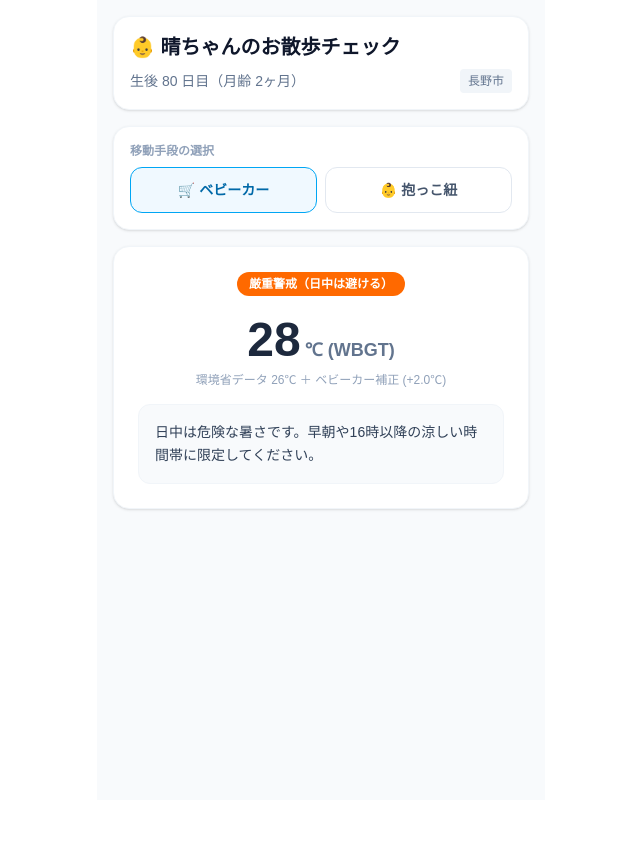
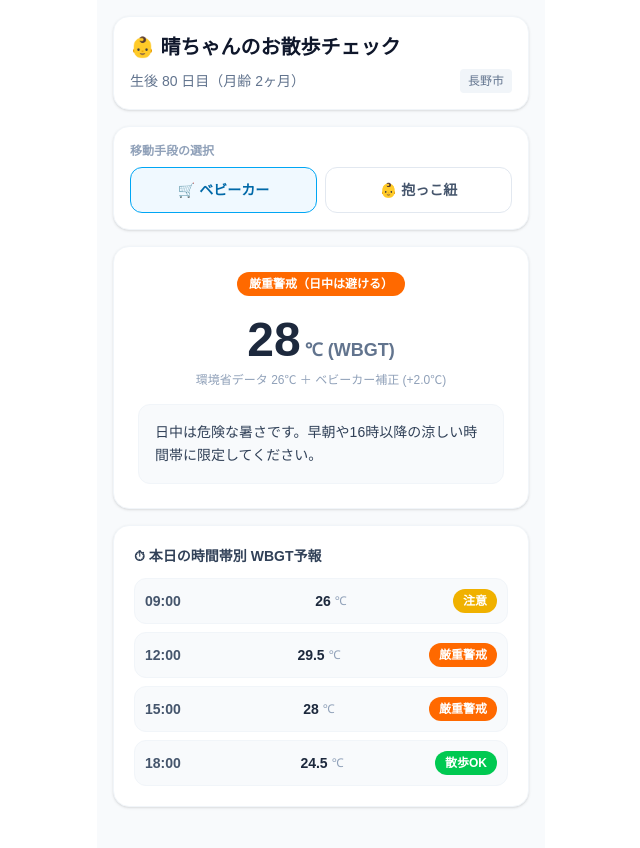
Before and after one commit to tkrtn3110/hare-stroller-wbgt, a Next.js app: page / in a window 1280 px wide. Shown: the top 848 px of the page, without its empty margins (319-959 px from the left). Before the commit the page ends 800 px from the top, so only its background shows below. Built offline with nearby package versions, Linux system fonts and the light colour scheme; no server answers.

Commit message:
Add hourly forecast list

```diff
--- a/app/api/wbgt/route.ts
+++ b/app/api/wbgt/route.ts
@@ -1,60 +1,77 @@
 // app/api/wbgt/route.ts
 import { NextResponse } from 'next/server';
 
+export type HourlyWbgtData = {
+  time: string; // 例: "09:00"
+  wbgt: number;
+};
+
 export async function GET(request: Request) {
   const { searchParams } = new URL(request.url);
-  // 地点コード（指定がなければ長野市: 48141）
-  const pointId = searchParams.get('pointId') || '48141';
+  const pointId = searchParams.get('pointId') || '48141'; // 長野市
 
-  // 環境省のWBGT予測CSVのURL
   const csvUrl = `https://www.wbgt.env.go.jp/prev15v/data/forecast/wbgt_${pointId}.csv`;
 
   try {
     const response = await fetch(csvUrl, {
-      headers: {
-        'User-Agent': 'Mozilla/5.0',
-      },
-      // 1時間ごとに最新データをキャッシュ・再取得
+      headers: { 'User-Agent': 'Mozilla/5.0' },
       next: { revalidate: 3600 },
     });
 
-    if (!response.ok) {
-      throw new Error('Failed to fetch from ENV');
-    }
+    if (!response.ok) throw new Error('Failed to fetch from ENV');
 
     const csvText = await response.text();
     const lines = csvText.trim().split('\n');
 
-    // 直近（現在時間帯）の数値を取り出す簡易パース処理
-    let latestWbgt = 25.0; // フォールバック値
+    const hourlyList: HourlyWbgtData[] = [];
+    let latestWbgt = 25.0;
 
-    // CSVの末尾付近から有効なデータ行を探索
-    for (let i = lines.length - 1; i >= 0; i--) {
+    // CSVのデータをパース
+    for (let i = 1; i < lines.length; i++) {
       const row = lines[i].split(',').map((item) => item.trim());
       if (row.length >= 3) {
+        const timeStr = row[1] || ''; // 例: "09:00" または "9"
         let val = parseFloat(row[2]);
+
         if (!isNaN(val)) {
-          // CSV内の値が10倍表記（例: 265 = 26.5℃）の場合の変換
           if (val > 100) val = val / 10;
-          latestWbgt = val;
-          break;
+          latestWbgt = val; // 直近の値を保持
+
+          // 時間の表記を "09:00" 形式に整形
+          const formattedTime = timeStr.includes(':')
+            ? timeStr
+            : `${timeStr.padStart(2, '0')}:00`;
+
+          hourlyList.push({
+            time: formattedTime,
+            wbgt: val,
+          });
         }
       }
     }
+
+    // 直近6〜8コマ分（本日の主要な時間帯）を抽出
+    const forecastList = hourlyList.slice(-8);
 
     return NextResponse.json({
       success: true,
       pointId,
       wbgt: latestWbgt,
-      updatedAt: new Date().toISOString(),
+      forecast: forecastList,
     });
   } catch (error) {
-    // データ取得失敗時は安全のためデフォルト値を返す
+    // データ取得失敗時のダミー予報データ
+    const dummyForecast: HourlyWbgtData[] = [
+      { time: '09:00', wbgt: 24.0 },
+      { time: '12:00', wbgt: 27.5 },
+      { time: '15:00', wbgt: 26.0 },
+      { time: '18:00', wbgt: 22.5 },
+    ];
+
     return NextResponse.json({
       success: false,
-      pointId,
       wbgt: 26.0,
-      error: '環境省データの取得に失敗したため、推定値を表示しています。',
+      forecast: dummyForecast,
     });
   }
 }
--- a/app/page.tsx
+++ b/app/page.tsx
@@ -4,26 +4,26 @@
 import { useState, useEffect } from 'react';
 import { Transportation, getAdvice } from '../lib/wbgt';
 
+type HourlyData = {
+  time: string;
+  wbgt: number;
+};
+
 export default function Home() {
-  const [ageInDays] = useState<number>(80); // 晴ちゃんの生後日数
+  const [ageInDays] = useState<number>(80);
   const [transport, setTransport] = useState<Transportation>('stroller');
+  const [rawWbgt, setRawWbgt] = useState<number>(25.0);
+  const [forecast, setForecast] = useState<HourlyData[]>([]);
+  const [loading, setLoading] = useState<boolean>(true);
 
-  // WBGT数値の状態管理（初期値は取得完了まで仮で25.0）
-  const [rawWbgt, setRawWbgt] = useState<number>(25.0);
-  const [loading, setLoading] = useState<boolean>(true);
-  const [pointName] = useState<string>('長野市');
-
-  // 画面が開いた時に環境省APIからデータを取得
   useEffect(() => {
     async function fetchWbgt() {
       try {
         setLoading(true);
-        // 長野市の地点コード 48141
         const res = await fetch('/api/wbgt?pointId=48141');
         const data = await res.json();
-        if (data.wbgt) {
-          setRawWbgt(data.wbgt);
-        }
+        if (data.wbgt) setRawWbgt(data.wbgt);
+        if (data.forecast) setForecast(data.forecast);
       } catch (err) {
         console.error('Failed to load WBGT:', err);
       } finally {
@@ -34,16 +34,16 @@ export default function Home() {
     fetchWbgt();
   }, []);
 
-  const advice = getAdvice(ageInDays, rawWbgt, transport);
+  const currentAdvice = getAdvice(ageInDays, rawWbgt, transport);
 
   return (
-    <main className="min-h-screen bg-slate-50 p-4 max-w-md mx-auto text-slate-800">
+    <main className="min-h-screen bg-slate-50 p-4 max-w-md mx-auto text-slate-800 pb-12">
       {/* ヘッダー情報 */}
       <header className="bg-white p-4 rounded-2xl shadow-sm mb-4 border border-slate-100">
         <h1 className="text-xl font-bold text-slate-900">👶 晴ちゃんのお散歩チェック</h1>
         <div className="mt-2 text-sm text-slate-500 flex justify-between items-center">
           <span>生後 {ageInDays} 日目（月齢 {Math.floor(ageInDays / 30)}ヶ月）</span>
-          <span className="text-xs bg-slate-100 px-2 py-1 rounded">{pointName}</span>
+          <span className="text-xs bg-slate-100 px-2 py-1 rounded font-medium">長野市</span>
         </div>
       </header>
 
@@ -74,18 +74,18 @@ export default function Home() {
         </div>
       </section>
 
-      {/* 判定カード */}
+      {/* メイン判定カード */}
       <section className="bg-white p-6 rounded-2xl shadow-sm mb-4 border border-slate-100 text-center">
         {loading ? (
           <div className="py-8 text-slate-400 text-sm">環境省から最新データを読み込み中...</div>
         ) : (
           <>
-            <span className={`inline-block text-white text-xs font-bold px-3 py-1 rounded-full mb-3 ${advice.badgeColor}`}>
-              {advice.title}
+            <span className={`inline-block text-white text-xs font-bold px-3 py-1 rounded-full mb-3 ${currentAdvice.badgeColor}`}>
+              {currentAdvice.title}
             </span>
 
             <div className="my-2">
-              <span className="text-5xl font-black text-slate-800">{advice.correctedWbgt}</span>
+              <span className="text-5xl font-black text-slate-800">{currentAdvice.correctedWbgt}</span>
               <span className="text-lg font-bold text-slate-500 ml-1">℃ (WBGT)</span>
             </div>
 
@@ -95,12 +95,41 @@ export default function Home() {
 
             <div className="bg-slate-50 p-4 rounded-xl text-left border border-slate-100">
               <p className="text-sm leading-relaxed font-medium text-slate-700">
-                {advice.message}
+                {currentAdvice.message}
               </p>
             </div>
           </>
         )}
       </section>
+
+      {/* 時間帯別 予報リスト */}
+      {!loading && forecast.length > 0 && (
+        <section className="bg-white p-5 rounded-2xl shadow-sm border border-slate-100">
+          <h2 className="text-sm font-bold text-slate-700 mb-3 flex items-center gap-2">
+            ⏱ 本日の時間帯別 WBGT予報
+          </h2>
+          <div className="space-y-2">
+            {forecast.map((item, idx) => {
+              const itemAdvice = getAdvice(ageInDays, item.wbgt, transport);
+              return (
+                <div
+                  key={idx}
+                  className="flex items-center justify-between p-2.5 rounded-xl bg-slate-50 border border-slate-100 text-sm"
+                >
+                  <span className="font-bold text-slate-600 w-16">{item.time}</span>
+                  <div className="flex items-center gap-1 font-extrabold text-slate-800">
+                    <span>{itemAdvice.correctedWbgt}</span>
+                    <span className="text-xs font-normal text-slate-400">℃</span>
+                  </div>
+                  <span className={`text-xs text-white font-bold px-2.5 py-1 rounded-full ${itemAdvice.badgeColor}`}>
+                    {itemAdvice.title.split('（')[0]}
+                  </span>
+                </div>
+              );
+            })}
+          </div>
+        </section>
+      )}
     </main>
   );
 }
```
